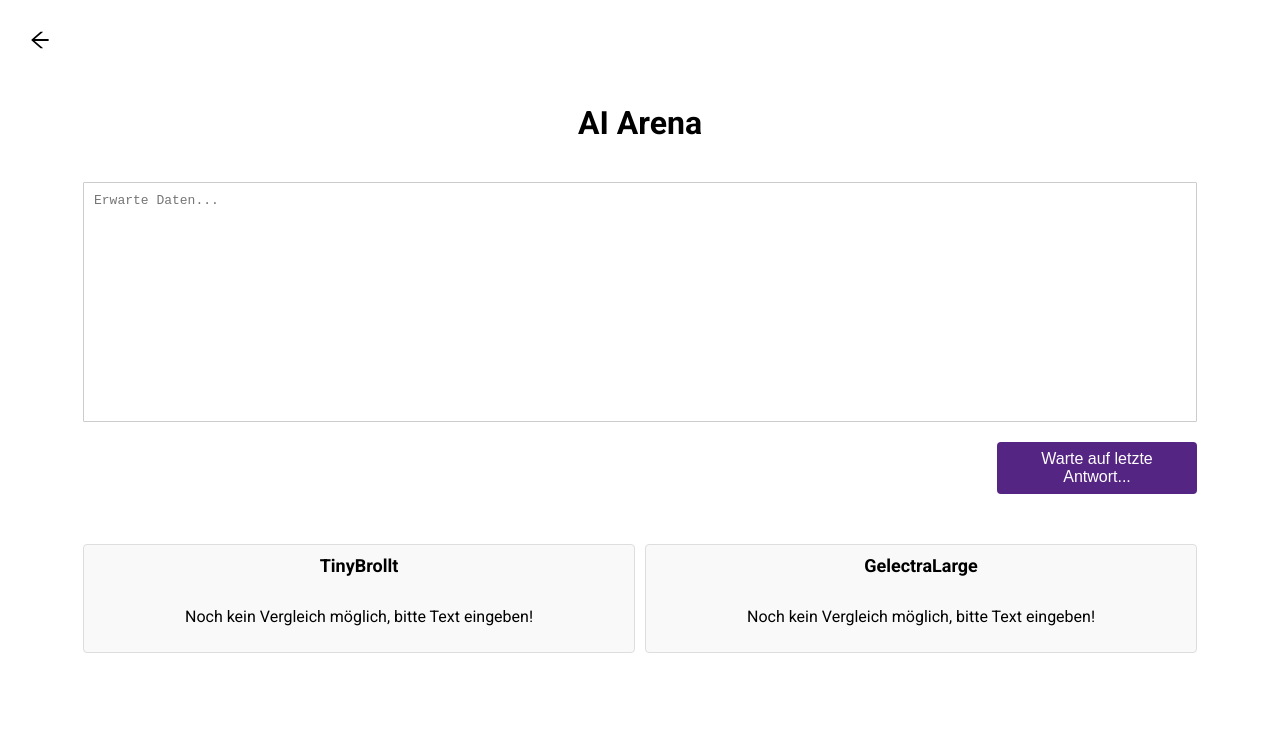
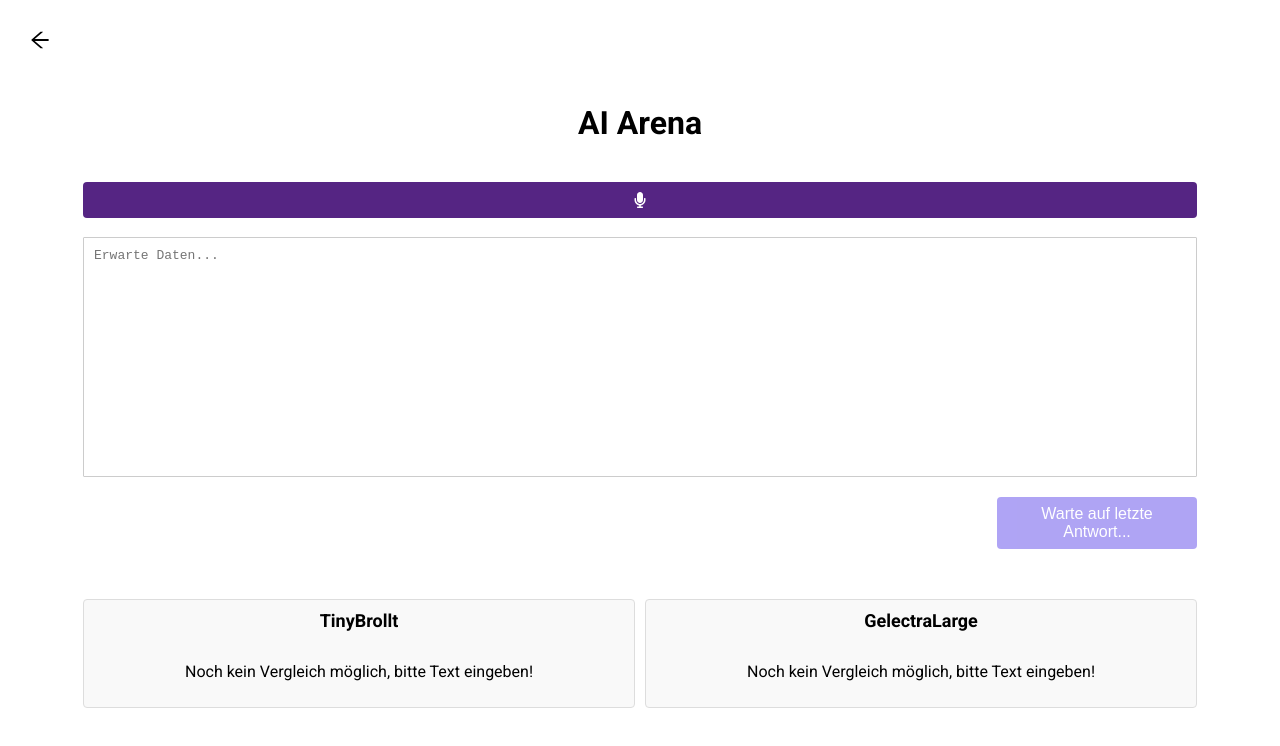
Before and after one commit to robinstahl/diagnosis-helper, a React (Vite) app in the folder packages/frontend/app/: page /ai-arena in a window 1280 px wide. Shown: the top 746 px of the page. Built offline with nearby package versions, Linux system fonts and the light colour scheme.

Commit message:
edit stuff

```diff
--- a/package.json
+++ b/package.json
@@ -6,7 +6,7 @@
     "start:frontend": "nx serve frontend",
     "start:backend": "bash start_backend.sh",
     "start:backend:windoof": "bash start_backend.bat",
-    "start:all": "concurrently \"npm run start:frontend\" \"npm run start:backend\"",
+    "start:all": "concurrently \"npm run start:frontend\" \"npm run start:backend\" \"docker compose up -d\"",
     "postinstall": "cd packages/backend && python3 -m venv venv && source venv/bin/activate && pip install -r requirements.txt",
     "start:windoof": "concurrently \"npm run start:frontend\" \"npm run start:backend:windoof\""
   },
--- a/packages/frontend/app/src/app/views/AiArena/AiArena.tsx
+++ b/packages/frontend/app/src/app/views/AiArena/AiArena.tsx
@@ -6,6 +6,7 @@ import Button from '../../components/Button/Button';
 import Badge, { BadgeTypes } from '../../components/Badge/Badge';
 import './AiArena.css';
 import { AiOutlineArrowLeft } from 'react-icons/ai';
+import SpeechToText from '../../components/SpeechToText/SpeechToText';
 
 interface DiagnosisResponse {
   DIAG: string[];
@@ -57,6 +58,10 @@ const AiArena = () => {
     setResponsesReceived(0);
   };
 
+  const handleSpeechToText = (transcript: string) => {
+    setDiagnosis(transcript);
+  };
+
   const renderResponse = (response: DiagnosisResponse | null) => {
     if (!response || !response.input) {
       return <p>Noch kein Vergleich möglich, bitte Text eingeben!</p>;
@@ -101,6 +106,8 @@ const AiArena = () => {
       <div className="ai-arena">
         <h1>AI Arena</h1>
         <div className="input-container">
+          <SpeechToText onSpeechToText={handleSpeechToText} />
+          <br></br>
           <TextInput
             value={diagnosis}
             onChange={setDiagnosis}
@@ -119,6 +126,7 @@ const AiArena = () => {
                 ? 'Warte auf letzte Antwort...'
                 : 'Diagnose anfordern'
             }
+            disabled={loading || responsesReceived < 2}
           />
         </div>
 
--- a/packages/frontend/app/src/app/views/DiagnosisHelper/DiagnosisHelper.tsx
+++ b/packages/frontend/app/src/app/views/DiagnosisHelper/DiagnosisHelper.tsx
@@ -85,7 +85,7 @@ const DiagnosisHelper: React.FC = () => {
 
   const formatTimestamp = (timestamp: string) => {
     const date = new Date(timestamp);
-    return date.toLocaleString(); // Formats the date and time in the local time zone
+    return date.toLocaleString();
   };
 
   const handleSpeechToText = (transcript: string) => {
```
